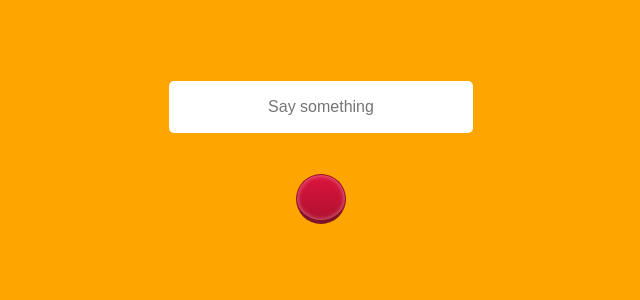
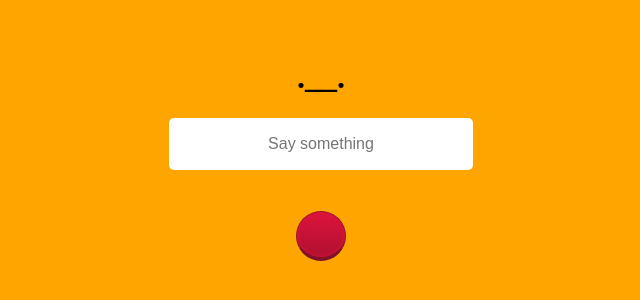
Before and after one commit to tuscannyCodes/hueV3, a React (Create React App) app: page / in a window 1280 px wide. Shown: the part 210-510 px from the top of the page, without its empty margins (319-959 px from the left). Built offline with nearby package versions, Linux system fonts and the light colour scheme.

Commit message:
WORKING minor tweaks

```diff
--- a/src/App.js
+++ b/src/App.js
@@ -2,8 +2,7 @@ import HueText from "./Components/HueText";
 import InputBox from "./Components/InputBox";
 import MainButton from "./Components/MainButton";
 import useGreetingsLogic from "./Components/useGreetingsLogic";
-import { useState } from "react";
-// import GreetingsHandler from "./Components/GreetingsHandler";
+
 function App() {
   const { responseCallbackHandler, response, setResponse } =
     useGreetingsLogic();
--- a/src/Components/useGreetingsLogic.js
+++ b/src/Components/useGreetingsLogic.js
@@ -2,7 +2,7 @@ import { useState } from "react";
 
 const useGreetingsLogic = () => {
   // This controls the state for the text being displayed
-  const [response, setResponse] = useState(" ");
+  const [response, setResponse] = useState(".__.");
   // callback function to place function inside of fn1
   function responseCallbackHandler() {
     setTimeout(function getGreetings() {
--- a/src/index.css
+++ b/src/index.css
@@ -72,12 +72,12 @@ body {
   -khtml-transition: 0.1s ease-out;
   transition: 0.1s ease-out;
   /* Shadows */
-  box-shadow: inset 0 0 5px 0 rgba(255, 255, 255, 0.5);
-  -moz-box-shadow: inset 0 0 5px 0 rgba(255, 255, 255, 0.5);
-  -ms-box-shadow: inset 0 0 5px 0 rgba(255, 255, 255, 0.5);
-  -webkit-box-shadow: inset 0 0 5px 0 rgba(255, 255, 255, 0.5);
-  -khtml-box-shadow: inset 0 0 5px 0 rgba(255, 255, 255, 0.5);
-  -o-box-shadow: inset 0 0 5px 0 rgba(255, 255, 255, 0.5);
+  box-shadow: inset 0 0 5px 0 crimson;
+  -moz-box-shadow: inset 0 0 5px 0 crimson;
+  -ms-box-shadow: inset 0 0 5px 0 crimson;
+  -webkit-box-shadow: inset 0 0 5px 0 crimson;
+  -khtml-box-shadow: inset 0 0 5px 0 crimson;
+  -o-box-shadow: inset 0 0 5px 0 crimson;
   /* Borders */
   border-width: 1px;
   border-style: solid;
```
